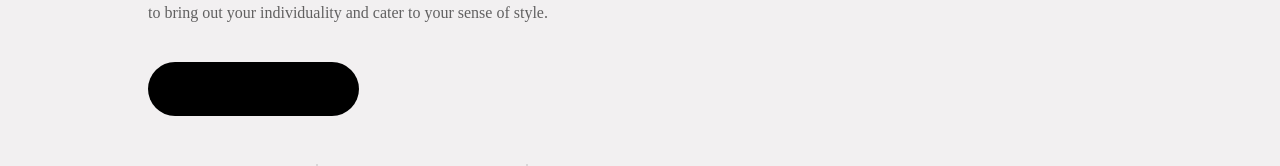
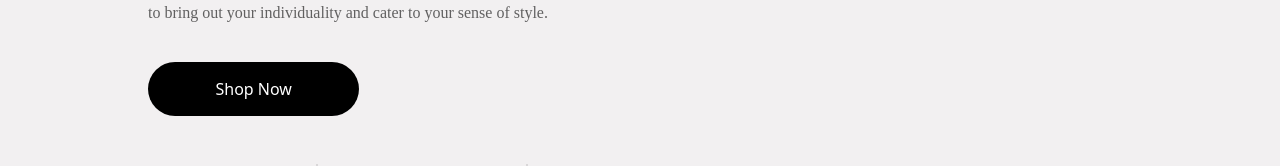
Before and after one commit to Raman1710/ecommerce-shop.co-, a React (Vite) app: page / in a window 1280 px wide. Shown: the part 484-650 px from the top of the page. Built offline with nearby package versions, Linux system fonts and the light colour scheme.

Commit message:
HeroSection.jsx updated

```diff
--- a/src/Components/HeroSection/HeroSection.jsx
+++ b/src/Components/HeroSection/HeroSection.jsx
@@ -13,7 +13,7 @@
             Browse through our diverse range of meticulously crafted garments, designed<br></br>
             to bring out your individuality and cater to your sense of style.
             </p>
-            <PrimaryButton>Shop Now</PrimaryButton>
+            <PrimaryButton className='text-white'>Shop Now</PrimaryButton>
             <div className=' mt-[48px] flex flex-row'>
                 <div className=' pr-8 border-r-2 border-black/10'>
                   <p className=' text-[40px] font-bold font-satoshi-bold'>200+</p>
```
